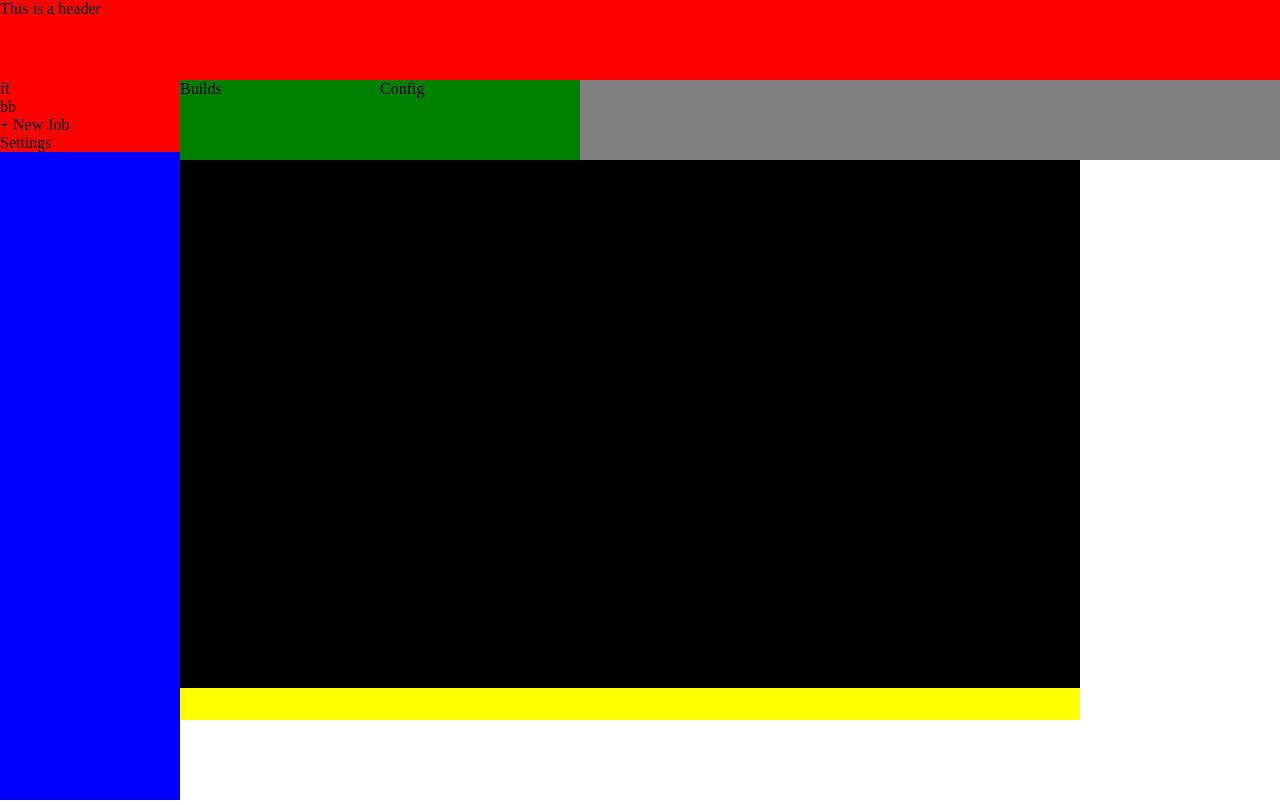
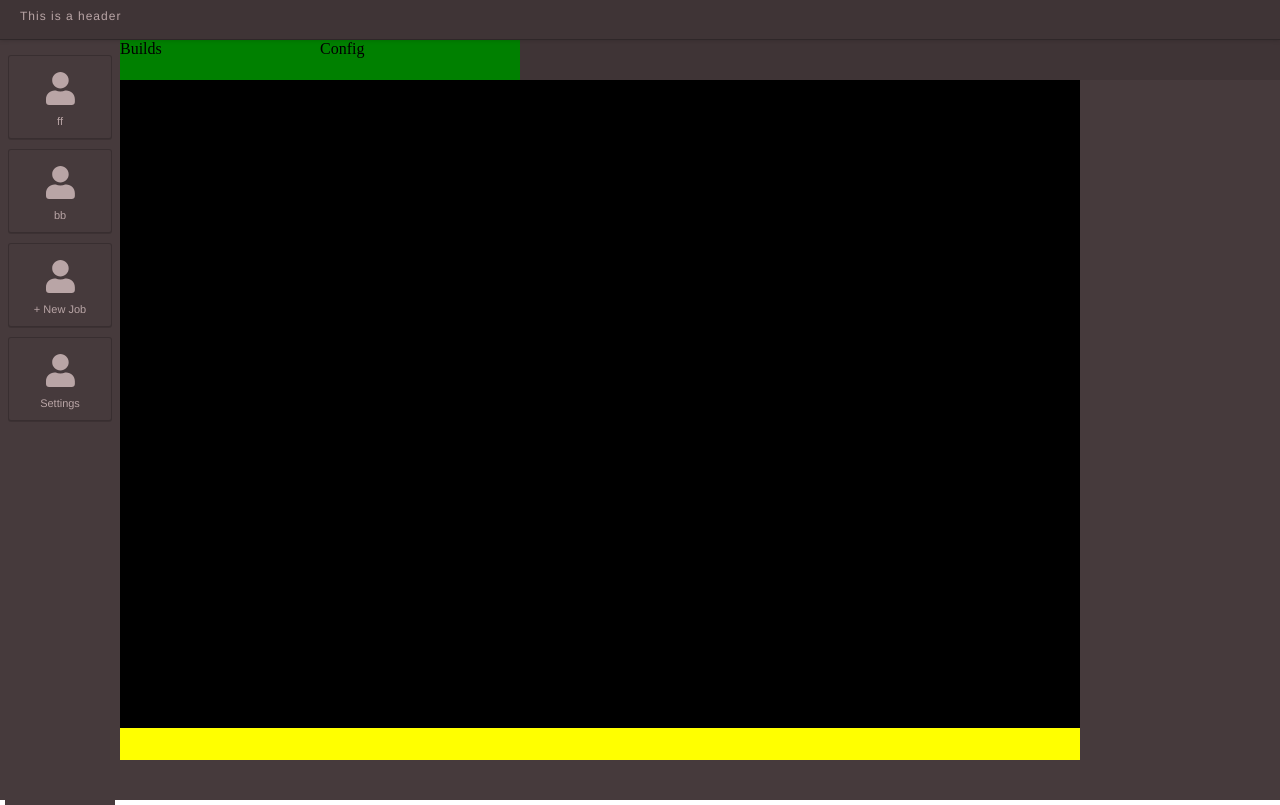
Before and after one commit to shi-yan/Crony, a plain HTML site: page index.html in a window 1280 px wide. Drawn offline with Linux system fonts and the light colour scheme.

Commit message:
update ui

```diff
--- a/index.html
+++ b/index.html
@@ -1,24 +1,46 @@
 <style>
 .crony-container
 {
+	height: 100%;
 	display: grid;
-	grid-template-columns: 180px auto;
-	grid-template-rows: 80px auto;
-	height: 100%;
+	grid-template-columns: 120px auto;
+	grid-template-rows: 40px auto;
+	background-color: #463a3c;
 }
 
 .crony-header
 {
-	background-color: red;
+	color: #b9a5a6;
 	grid-column: 1 / 3;
 	grid-row: 1 / 2;
+	z-index: 3;
+	box-shadow: 0 0 5px rgba(0,0,0,0.2);
+	font-family: Helvetica,sans-serif;
+    font-size: .75rem;
+    padding: 5px;
+    box-sizing: border-box;
+    min-height: 40px;
+    display: block;
+    font-weight: lighter;
+    background-color: rgba(0,0,0,0.1);
+    letter-spacing: 1px;
+    padding: 9px 10px 9px 20px;
+    border-bottom: 1px solid rgba(0,0,0,0.25);
+    text-align: left;
+    position: relative;
+    cursor: pointer;
 }
 
 .crony-menu
 {
-	background-color: blue;
+	background-color: #463a3c;
 	grid-column: 1 / 2;
 	grid-row: 2 / 3;
+	height: 100%;
+	font-family: Helvetica,sans-serif;
+    font-size: .75rem;
+    color: #b9a5a6;
+    margin: 5px;
 }
 
 .crony-app
@@ -29,22 +51,37 @@
 
 .crony-menu-item
 {
-	background-color: red;
+	background-color: #463a3c;
 	-webkit-transition: background-color 1s; /* For Safari 3.1 to 6.0 */
     transition: background-color 1s;
     cursor: pointer;
+    padding: 1em;
+    font-size: 11px;
+    font-weight: lighter;
+    text-align: center;
+    display: flex;
+    flex-direction: column;
+    justify-content: space-between;
+    border: 1px solid rgba(0,0,0,0.2);
+    border-radius: 3px;
+    margin: 10px 2.5% 5px;
+    box-shadow: 0 1px 0 0 rgba(0,0,0,0.15);
+    transition: all 0.2s ease 0s;
+    transition-property: box-shadow, color;
 }
 
 .crony-menu-item:hover
 {
-	background-color: yellow;
+	background-color: #463a3c;
+	color: #d97aa6;
+	box-shadow: 0 3px 4px 0 rgba(0,0,0,0.15);
 }
 
 .crony-tab-view-top
 {
-	background-color: gray;
+    background-color: rgba(0,0,0,0.1);
 	grid-row: 1 / 2;
-	height: 80px;
+	height: 40px;
 }
 
 .crony-tab
@@ -68,8 +105,8 @@
 {
 	display: grid;
 	grid-template-columns: auto;
-	grid-template-rows: 80px auto;
-	height: 100%;
+	grid-template-rows: 40px auto;
+	height: calc(100% - 40px);
 }
 
 .crony-job-status-terminal
@@ -91,7 +128,14 @@
 	display: grid;
 	grid-template-columns: auto 200px;
 	grid-template-rows: auto 32px;
-	height: calc(100% - 80px);
+	height: 100%;
+}
+
+.crony-menu-icon
+{
+	font-size:3em;
+	padding: 5px;
+	padding-bottom: 10px;
 }
 
 body
@@ -100,6 +144,8 @@ body
 }
 
 </style>
+
+<script defer src="https://use.fontawesome.com/releases/v5.0.9/js/all.js" integrity="sha384-8iPTk2s/jMVj81dnzb/iFR2sdA7u06vHJyyLlAd4snFpCl/SnyUjRrbdJsw1pGIl" crossorigin="anonymous"></script>
 
 <script src="vue.js"></script>
 
@@ -118,7 +164,7 @@ Vue.component('crony-header', {
 })
 
 Vue.component('crony-menu-item', {
-  template: '<div class="crony-menu-item">{{title}}</div>',
+  template: '<div class="crony-menu-item"><span class="crony-menu-icon"><i class="fas fa-user icon-2x"></i></span>{{title}}</div>',
   props:['title']
 })
 
```
